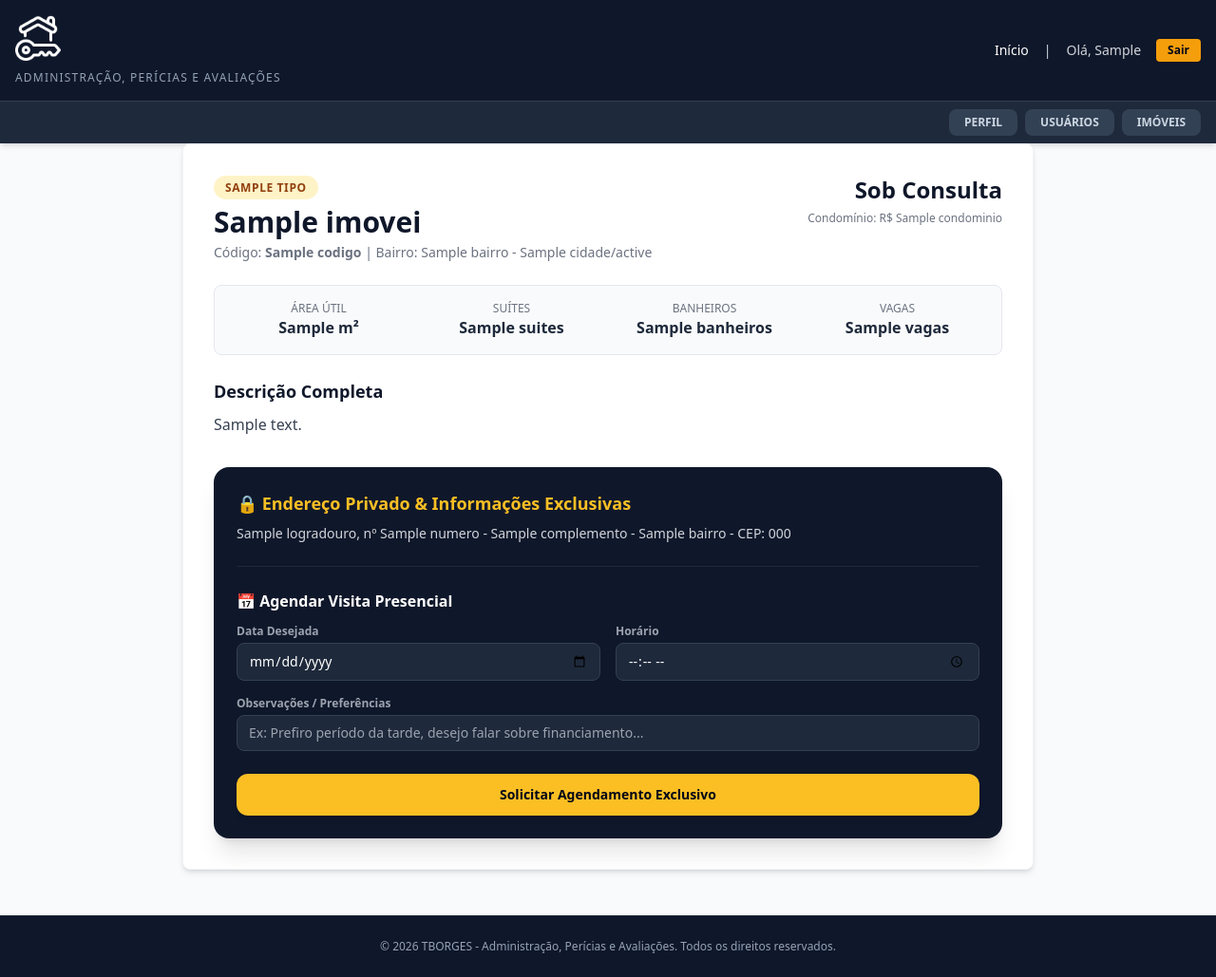
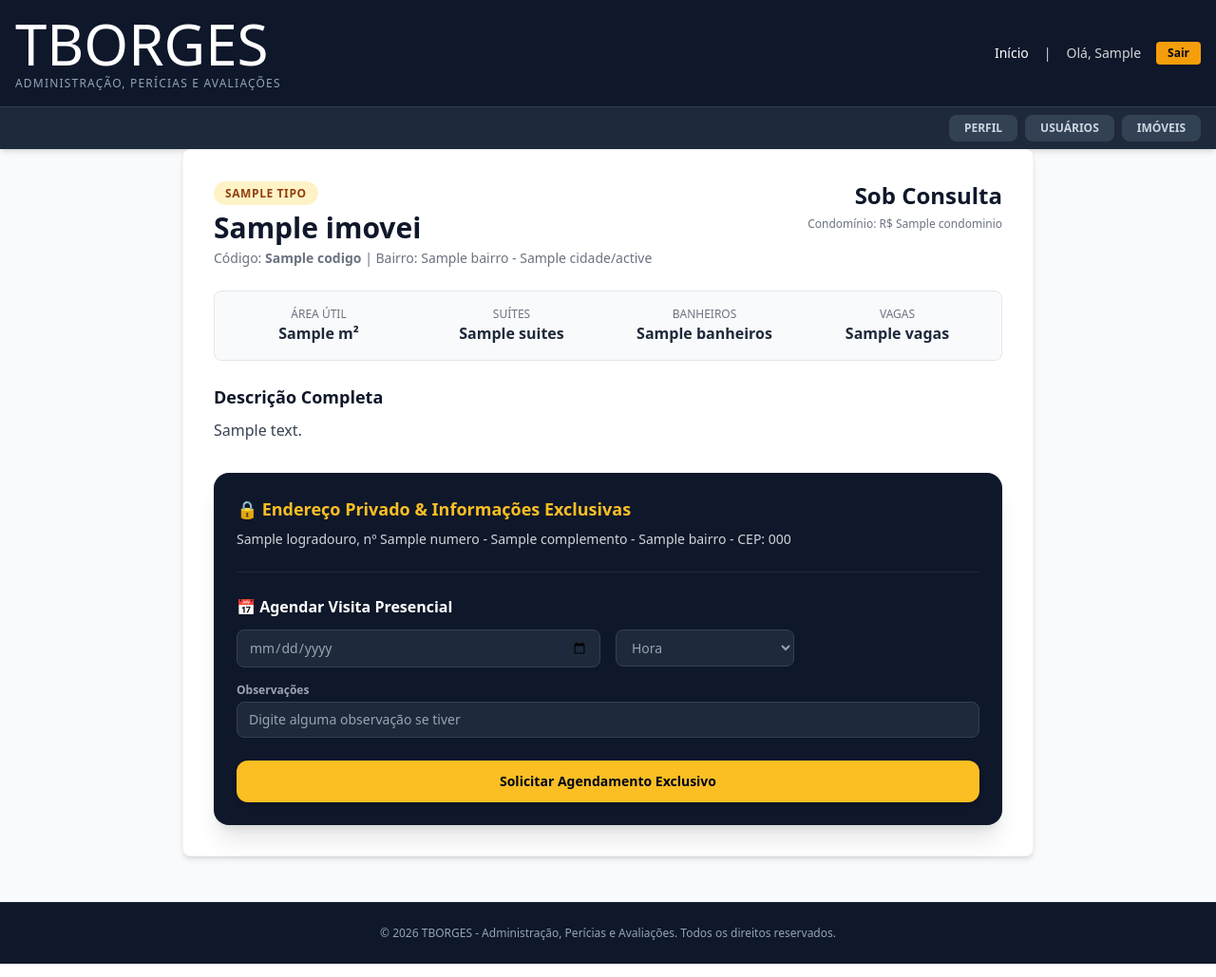
Before and after one commit to emersonandradeperfil/imobiliaria, a Flask app: page /imovel/1 in a window 1280 px wide. Shown: the whole page at 95% size. Run offline with Flask 3, Linux system fonts and the light colour scheme; the visitor is signed in with stand-in values (Sample User, id 1); a database or web service that is not in the repository returns one stand-in record (values such as "Sample title"); some libraries are stand-ins or nearby versions.

Commit message:
seção de agendamentos

```diff
--- a/templates/base.html
+++ b/templates/base.html
@@ -18,9 +18,7 @@
 
             <!-- Logo e Slogan -->
             <div class="text-center md:text-left">
-                <a href="{{ url_for('index') }}" class="inline-block">
-                    <img src="{{ url_for('static', filename='img/icon.png') }}" alt="TBORGES" class="h-10 md:h-12 w-auto object-contain">
-                </a>
+                <h1 class="text-6xl" >TBORGES</h1>
                 <p class="text-[10px] md:text-xs text-slate-400 uppercase tracking-widest mt-1">Administração, Perícias e
                     Avaliações</p>
             </div>
--- a/templates/imovel_detalhe.html
+++ b/templates/imovel_detalhe.html
@@ -69,24 +69,53 @@
 
         <div>
             <h4 class="text-base font-bold text-white mb-3">📅 Agendar Visita Presencial</h4>
-            <form action="{{ url_for('agendar_visita', imoid=imovel._id) }}" method="POST"
+
+            <form action="{{ url_for('agendar_visita', imoid=imovel._id) }}" method="POST" onsubmit="return validarHorario(event)"
                 class="grid grid-cols-1 sm:grid-cols-2 gap-4">
+
                 <div>
-                    <label class="block text-xs font-semibold text-gray-400 mb-1">Data Desejada</label>
-                    <input type="date" name="data" required
+                    <!-- <label class="block text-xs font-semibold text-gray-400 mb-1">Data Desejada</label> -->
+                    <!-- o atributo min="{{ now }}" ou gerado via python impede datas anteriores a hoje -->
+                    <input type="date" name="data" id="campo-data" required
+                        class="w-full bg-slate-800 border border-slate-700 rounded-lg px-3 py-2 text-sm text-gray-400 focus:outline-none focus:ring-2 focus:ring-amber-400">
+                </div>
+
+                <div>
+                    <!-- <label class="block text-xs font-semibold text-gray-400 mb-1">Horário da Visita (08:00 às 20:00)</label> -->
+
+                    <!-- Input escondido que armazena a hora unificada "HH:MM" para o backend receber -->
+                    <input type="hidden" name="hora" id="campo-hora-final" required>
+
+                    <div class="grid grid-cols-2 gap-2">
+                        <!-- Select de Horas (08 às 20) -->
+                        <select id="select-hora" required
+                            class="w-full bg-slate-800 border border-slate-700 rounded-lg px-3 py-2 text-sm text-gray-400 focus:outline-none focus:ring-2 focus:ring-amber-400">
+                            <option value="" disabled selected >Hora</option>
+                            <option value="08">08</option>
+                            <option value="09">09</option>
+                            <option value="10">10</option>
+                            <option value="11">11</option>
+                            <option value="12">12</option>
+                            <option value="13">13</option>
+                            <option value="14">14</option>
+                            <option value="15">15</option>
+                            <option value="16">16</option>
+                            <option value="17">17</option>
+                            <option value="18">18</option>
+                            <option value="19">19</option>
+                            <option value="20">20</option>
+                        </select>
+
+                    </div>
+                </div>
+
+                <div class="sm:col-span-2">
+                    <label class="block text-xs font-semibold text-gray-400 mb-1">Observações</label>
+                    <input type="text" name="observacoes"
+                        placeholder="Digite alguma observação se tiver"
                         class="w-full bg-slate-800 border border-slate-700 rounded-lg px-3 py-2 text-sm text-white focus:outline-none focus:ring-2 focus:ring-amber-400">
                 </div>
-                <div>
-                    <label class="block text-xs font-semibold text-gray-400 mb-1">Horário</label>
-                    <input type="time" name="hora" required
-                        class="w-full bg-slate-800 border border-slate-700 rounded-lg px-3 py-2 text-sm text-white focus:outline-none focus:ring-2 focus:ring-amber-400">
-                </div>
-                <div class="sm:col-span-2">
-                    <label class="block text-xs font-semibold text-gray-400 mb-1">Observações / Preferências</label>
-                    <input type="text" name="observacoes"
-                        placeholder="Ex: Prefiro período da tarde, desejo falar sobre financiamento..."
-                        class="w-full bg-slate-800 border border-slate-700 rounded-lg px-3 py-2 text-sm text-white focus:outline-none focus:ring-2 focus:ring-amber-400">
-                </div>
+
                 <div class="sm:col-span-2 pt-2">
                     <button type="submit"
                         class="w-full bg-amber-400 hover:bg-amber-500 text-slate-950 font-bold py-3 rounded-xl transition text-sm shadow-md">
@@ -94,6 +123,7 @@
                     </button>
                 </div>
             </form>
+
         </div>
     </div>
     {% else %}
@@ -115,5 +145,17 @@
     </div>
     {% endif %}
 
+    <script>
+    document.addEventListener("DOMContentLoaded", function() {
+        // Define a data mínima do input como o dia de hoje (formato YYYY-MM-DD)
+        const hoje = new Date().toISOString().split('T')[0];
+        const inputData = document.getElementById('campo-data');
+        if (inputData) {
+            inputData.min = hoje;
+        }
+    });
+
+</script>
+
 </div>
 {% endblock %}
```
